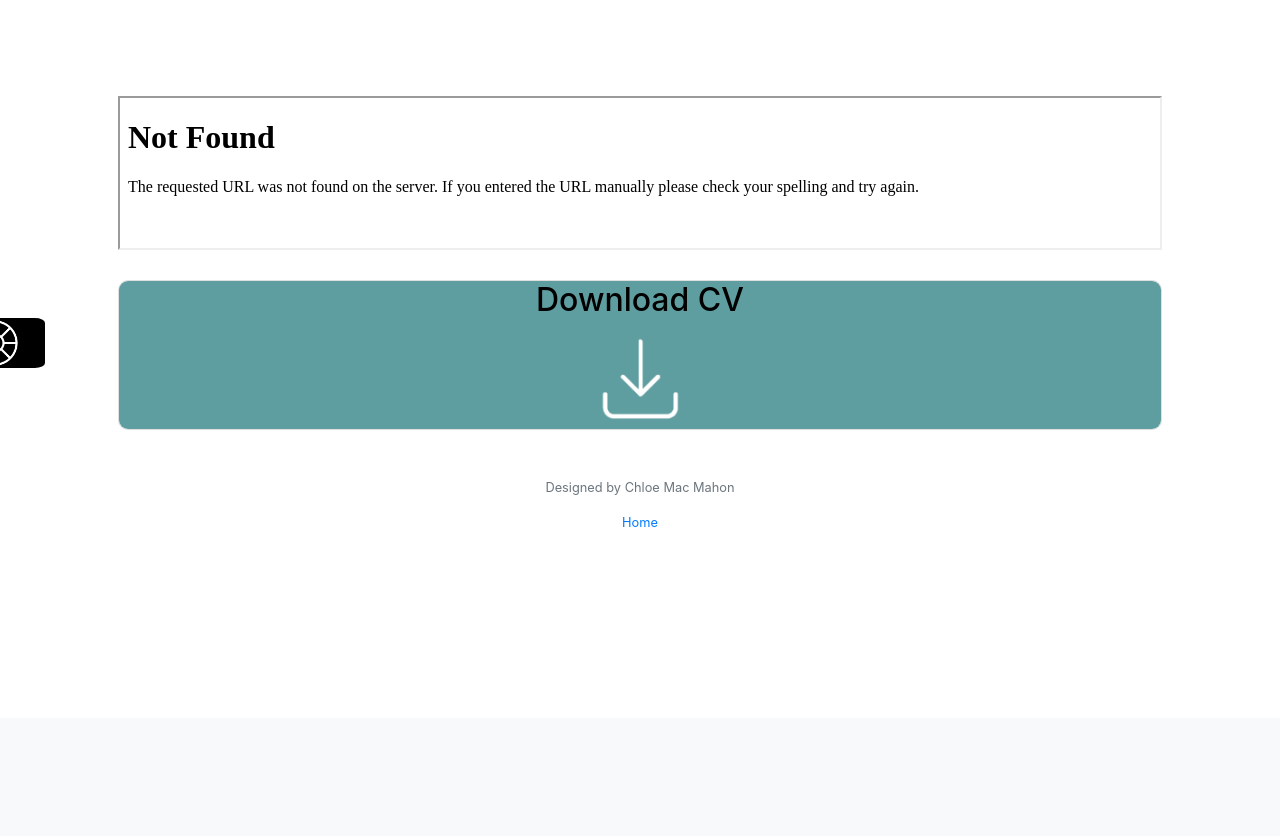
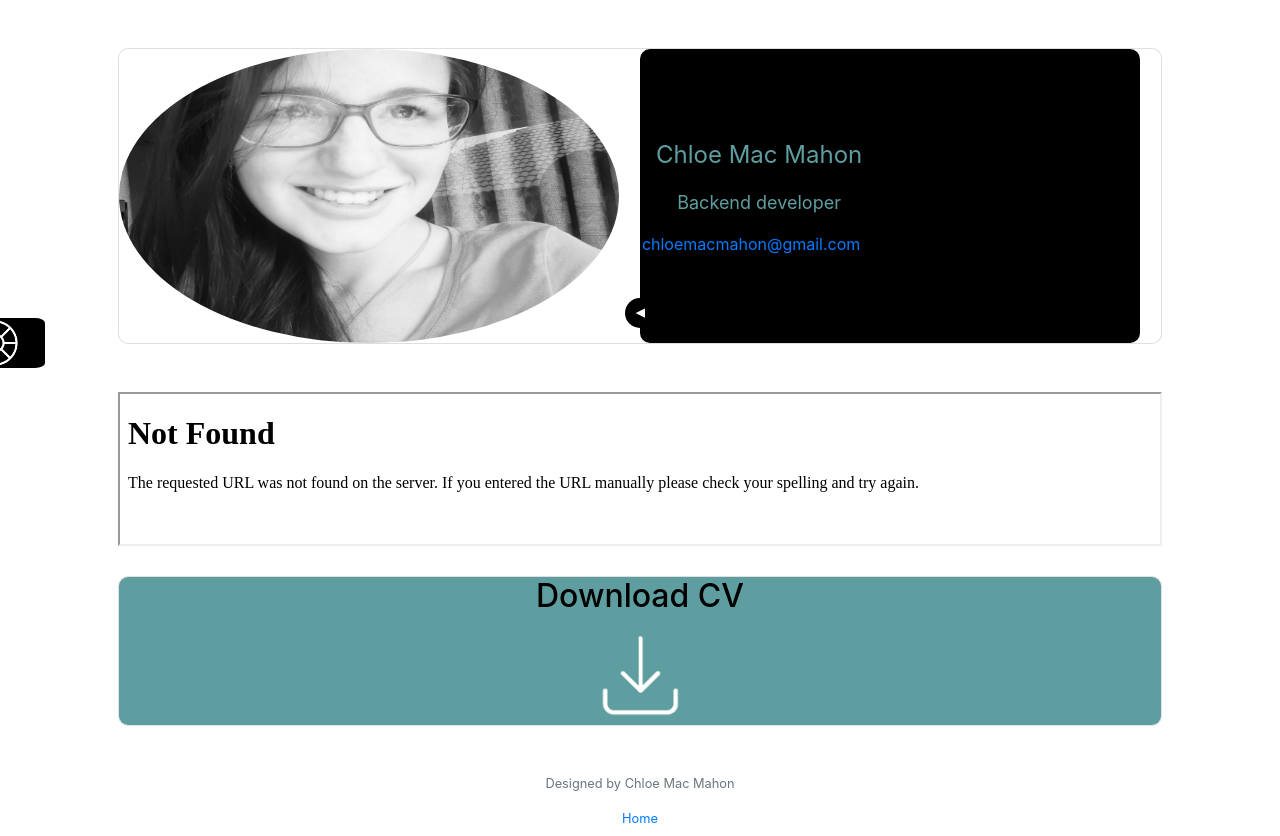
Before and after one commit to chloemacmahon/chloemacmahon.github.io, a Flask app: page /full-cv/ in a window 1280 px wide. Shown: the part 82-918 px from the top of the page. Before the commit the page ends 609 px from the top, so only its background shows below. Run offline with Flask 2, Linux system fonts and the light colour scheme; some libraries are stand-ins or nearby versions.

Commit message:
Skills and contact info

```diff
--- a/project/templates/full-cv.html
+++ b/project/templates/full-cv.html
@@ -5,7 +5,35 @@ Index
 {% endblock %}
 
 {% block main %}
+<div class="card">
+    <input type="checkbox" name="" id="" class="btn">
+    <div class="left_container">
+        <a href="mailto: chloemacmahon@gmail.com">
+            <img src="/static/Images/HeadShot.jpg">
+        </a>
+    </div>
 
+    <div class="right_container dark">
+        <div class="vertically-centered-font">
+            <p class="name">Chloe Mac Mahon</p>
+            <p class="skill">Backend developer</p>
+            <a href="mailto: chloemacmahon@gmail.com">chloemacmahon@gmail.com</a>
+        </div>
+    </div>
+    <div class="slide light">
+        <h2>Languages</h2>
+        <a href="/java-info" class="skill">Java</a>
+        <a href="/python-info" class="skill">Python</a>
+        <a href="/c-sharp-info" class="skill">C#</a>
+        <br>
+        <br>
+        <div class="icon">
+            <a href="https://www.hackerrank.com/chloemacmahon?hr_r=1" class="icon"><img src="/static/Images/hackerrank.png"></a>
+            <a href="https://www.linkedin.com/in/chloe-mac-mahon-2795aa1a9"><img src="/static/Images/linkedin1.png"></a>
+            <a href="https://github.com/chloemacmahon"><img src="/static/Images/github.png"></a>
+        </div>
+    </div>
+</div>
 <br>
 <div>
     <div class="badge-base LI-profile-badge" style="margin:auto;" data-locale="en_US" data-size="large" data-theme="light" data-type="VERTICAL" data-vanity="chloe-mac-mahon-2795aa1a9" data-version="v1"><a class="badge-base__link LI-simple-link" href="https://za.linkedin.com/in/chloe-mac-mahon-2795aa1a9?trk=profile-badge"></a></div>
@@ -14,7 +42,7 @@ Index
     </div>
     <br>
     <div>
-        <iframe style="width: 100%; height: auto;" src="/static/docs/Resume-Chloe-Mac-Mahon.pdf"></iframe>
+        <iframe style="width: 100%; height: 50%;" src="/static/docs/Resume-Chloe-Mac-Mahon.pdf"></iframe>
     </div>
     <br>
     <div class="card">
```
Also changed, not shown: full-cv/index.html (+29 -1 lines), index.html (+19 -6 lines), interesting/index.html (+8 -0 lines), project/templates/index.html (+19 -6 lines), project/templates/interesting.html (+8 -0 lines), project/static/Images/css.png (added), project/static/Images/css1.png (added), project/static/Images/html.png (added), project/static/Images/html1.png (added), project/static/Images/javascript.png (added), project/static/Images/javascript1.png (added), static/Images/css.png (added), static/Images/css1.png (added), static/Images/html.png (added), 3 more files.
